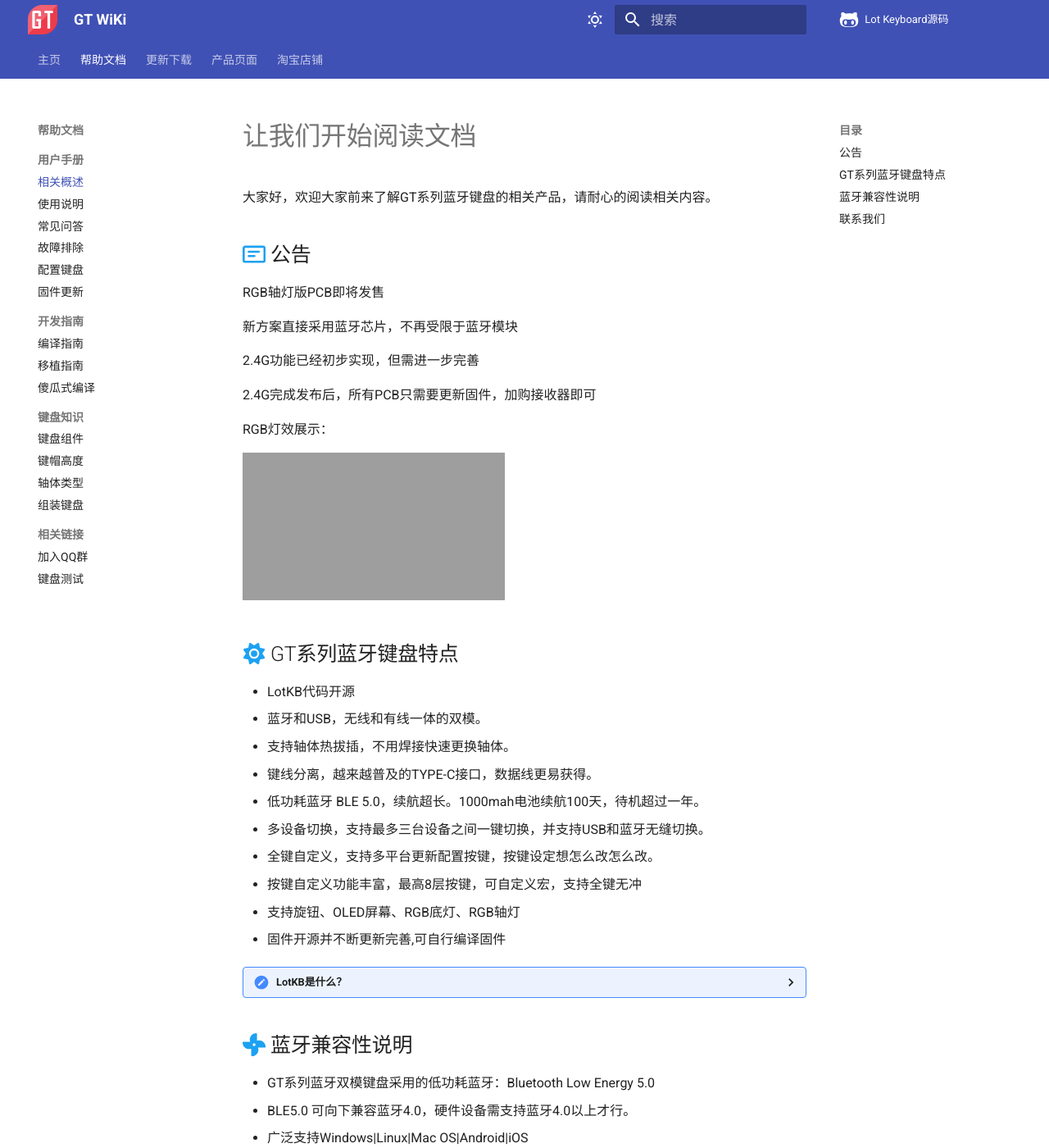
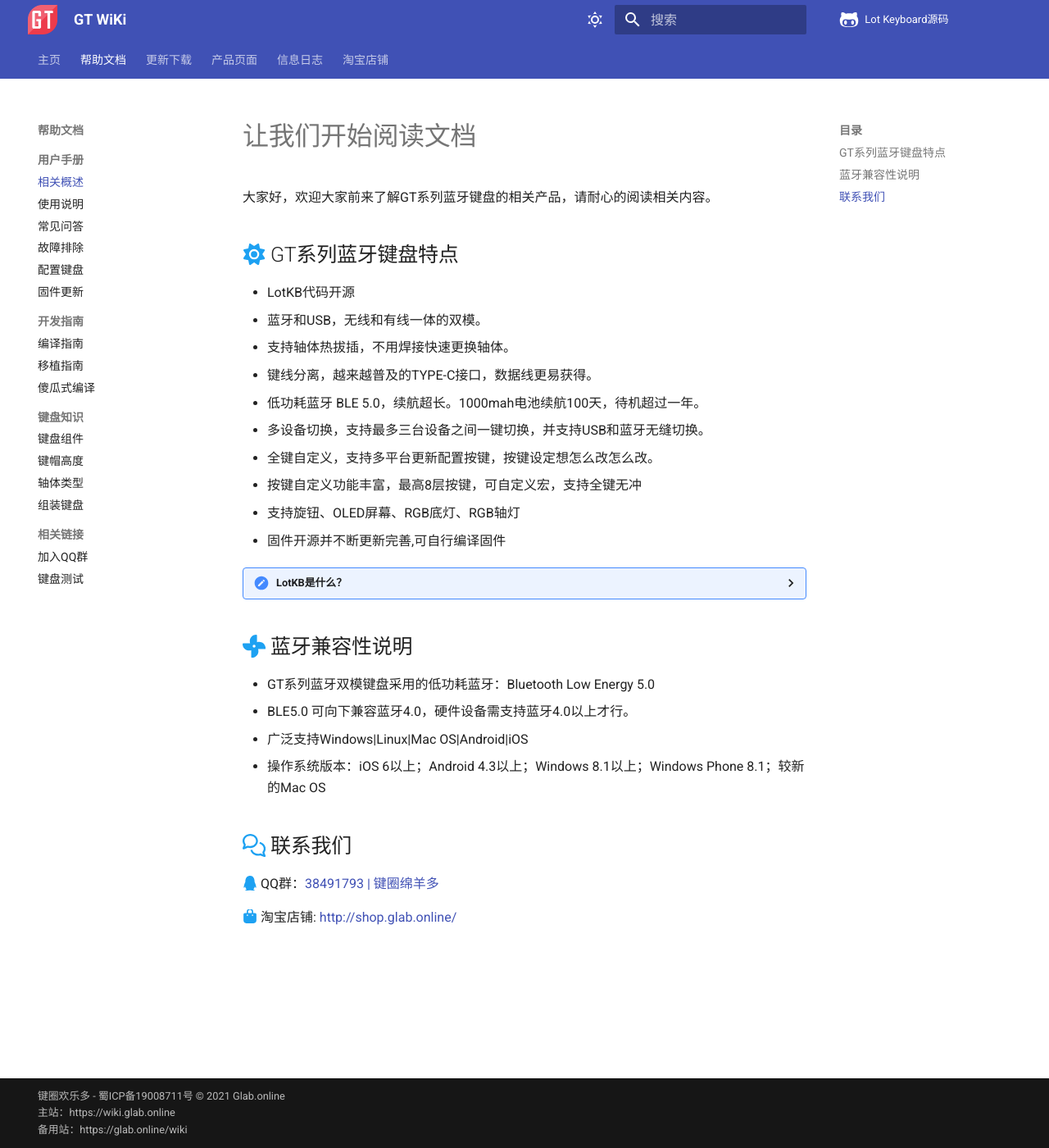
Before and after one commit to genokolar/genokolar.github.io, an MkDocs documentation site: the page built from docs/summary.md, in a window 1280 px wide and 1400 px high. Shown: the whole window at 82% size. Built offline with MkDocs 1.6.1 and Material for MkDocs 9.7.7, drawn with Linux system fonts in a browser that asks for light colours; comment, search, counter and statistics services are not loaded; grey boxes are pictures that could not be loaded.

Commit message:
站点调整

```diff
--- a/docs/summary.md
+++ b/docs/summary.md
@@ -3,19 +3,6 @@
 =====================
 
 大家好，欢迎大家前来了解GT系列蓝牙键盘的相关产品，请耐心的阅读相关内容。
-
-:octicons-note-16: 公告
-------------
-RGB轴灯版PCB即将发售
-
-新方案直接采用蓝牙芯片，不再受限于蓝牙模块
-
-2.4G功能已经初步实现，但需进一步完善
-
-2.4G完成发布后，所有PCB只需要更新固件，加购接收器即可
-
-RGB灯效展示：
-<iframe height=180 width=320 src='https://player.youku.com/embed/XNTgyMDM4MDMzNg==' frameborder=0 'allowfullscreen'></iframe>
 
 :fontawesome-solid-sun: GT系列蓝牙键盘特点
 ------------
--- a/mkdocs.yml
+++ b/mkdocs.yml
@@ -163,6 +163,7 @@ nav:
         - GT PAD Rev.B: keyboard/gt-pad_b.md
       - GT Planck:
         - GT Planck Rev.A: keyboard/gt-planck.md
+    - 信息日志: blog/notes.md
     - 淘宝店铺: http://shop.glab.online
 
-copyright: <a href=http://glab.online/>键圈欢乐多</a> - <a href=http://www.beian.miit.gov.cn/>蜀ICP备19008711号</a> © 2021 Glab.online
+copyright: <a href=http://glab.online/>键圈欢乐多</a> - <a href=http://www.beian.miit.gov.cn/>蜀ICP备19008711号</a> © 2021 Glab.online <br> 主站：https://wiki.glab.online <br> 备用站：https://glab.online/wiki
```
Also changed, not shown: docs/blog/notes.md (added, +18 -0 lines), docs/down/download.md (+3 -2 lines).
